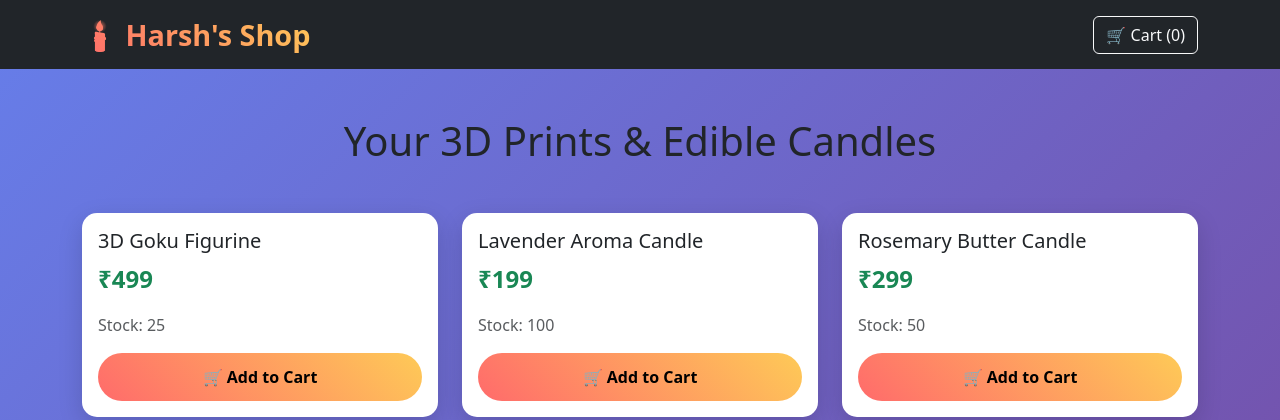
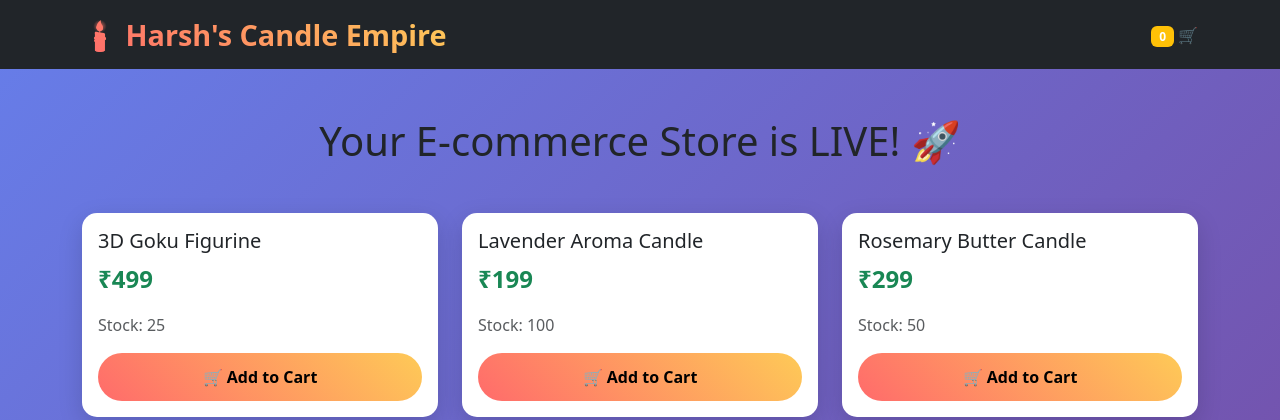
Before and after one commit to Harsh-D11/ecommerce-api, a Flask app: page / in a window 1280 px wide. Shown: the top 420 px of the page. Run offline with Flask 3, Linux system fonts and the light colour scheme; some libraries are stand-ins or nearby versions.

Commit message:
index.html

```diff
--- a/templates/index.html
+++ b/templates/index.html
@@ -1,30 +1,30 @@
 <!DOCTYPE html>
-<html>
+<html lang="en">
 <head>
-    <title>Harsh's Candle & Anime Shop</title>
+    <meta charset="UTF-8">
+    <meta name="viewport" content="width=device-width, initial-scale=1.0">
+    <title>Harsh's Candle Empire 🕯️</title>
     <link href="https://cdn.jsdelivr.net/npm/bootstrap@5.3.0/dist/css/bootstrap.min.css" rel="stylesheet">
-    <link rel="stylesheet" href="{{ url_for('static', filename='style.css') }}">
+    <link rel="stylesheet" href="/static/style.css">
 </head>
 <body>
     <nav class="navbar navbar-expand-lg navbar-dark bg-dark">
         <div class="container">
-            <a class="navbar-brand" href="/">🕯️ Harsh's Shop</a>
-            <a href="/cart" class="btn btn-outline-light">🛒 Cart (<span id="cart-count">0</span>)</a>
+            <a class="navbar-brand" href="/">🕯️ Harsh's Candle Empire</a>
+            <span class="navbar-text ms-auto">
+                <span class="badge bg-warning" id="cart-count">0</span> 🛒
+            </span>
         </div>
     </nav>
 
     <div class="container mt-5">
-        <h1 class="text-center mb-5">Your 3D Prints & Edible Candles</h1>
+        <h1 class="text-center mb-5">Your E-commerce Store is LIVE! 🚀</h1>
         <div class="row" id="products">
-            <!-- Products load here via JS -->
+            <!-- Products load here via JavaScript -->
         </div>
     </div>
 
-    <script src="{{ url_for('static', filename='cart.js') }}"></script>
-    <script>
-        fetch('/api/products')
-            .then(r=>r.json())
-            .then(products => loadProducts(products));
-    </script>
+    <script src="https://cdn.jsdelivr.net/npm/bootstrap@5.3.0/dist/js/bootstrap.bundle.min.js"></script>
+    <script src="/static/cart.js"></script>
 </body>
 </html>
```
